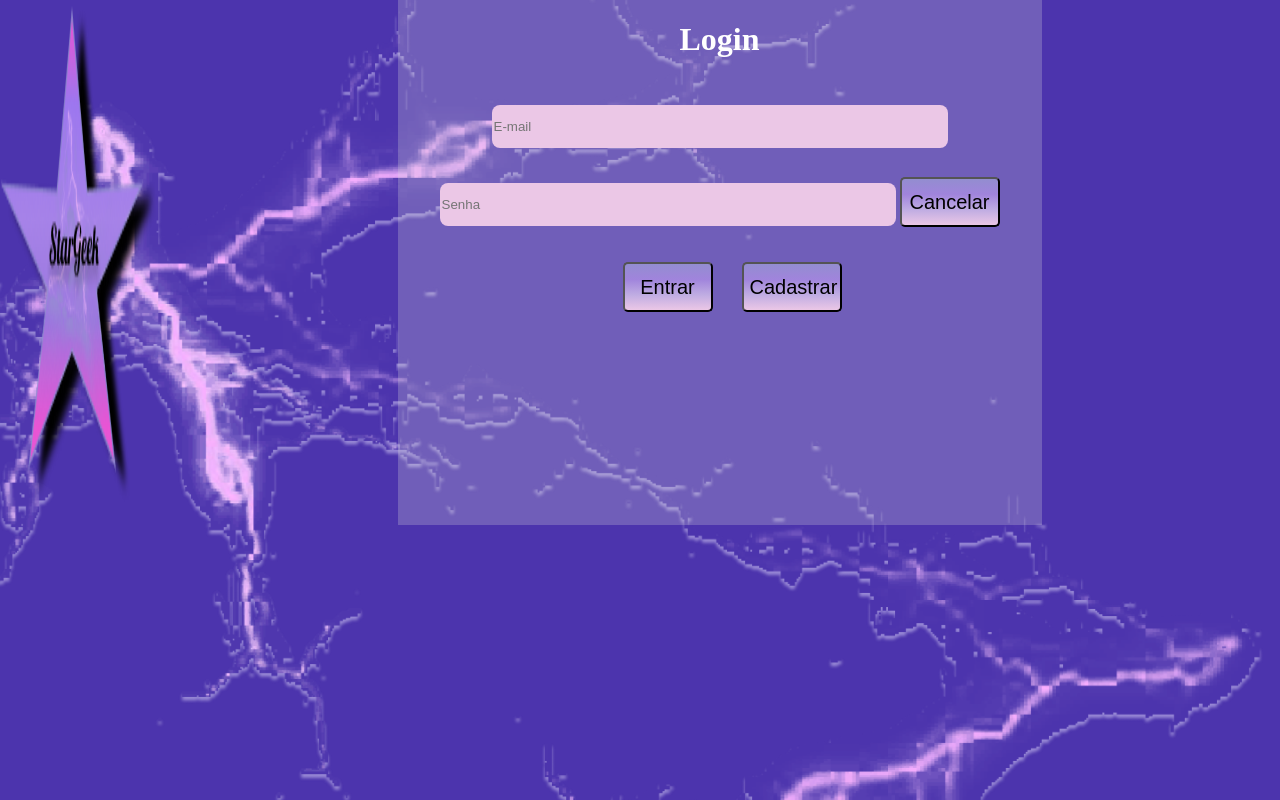
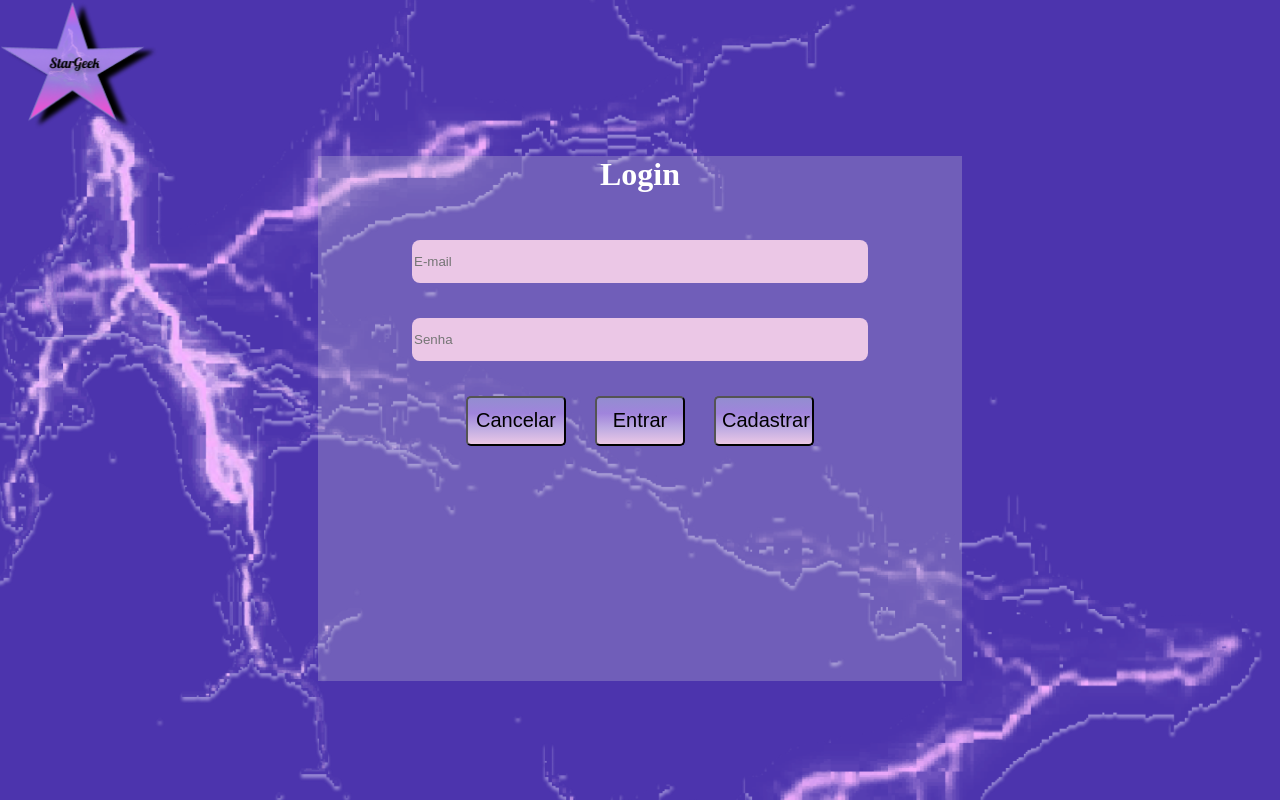
Before and after one commit to LauanyNayara/Stargeek, a plain HTML site: page login.html in a window 1280 px wide. Drawn offline with Linux system fonts and the light colour scheme.

Commit message:
Alteracoes3

```diff
--- a/CSS/style.css
+++ b/CSS/style.css
@@ -461,3 +461,7 @@ div>h1 {
 .footer2{
     width: auto;
 }
+.img{
+    width: 160px;
+    height: 135px;
+}
--- a/login.html
+++ b/login.html
@@ -5,21 +5,22 @@
     <meta http-equiv="X-UA-Compatible" content="IE=edge">
     <meta name="viewport" content="width=device-width, initial-scale=1.0">
     <title>login Stargeek</title>
-    <link rel="stylesheet" href="../Stargeek/CSS/style.css">
+    <link rel="stylesheet" href="CSS/style.css">
 </head>
 <body>
     <header class="header2">
-        <img src="IMG/logo.png" alt="">
+        <img src="IMG/logo.png" class="img" alt="">
+    </header>
         <DIV class="div1">
             <h1>Login</h1>
             <input type="email" placeholder="E-mail" class="email">
-            <input type="password" placeholder="Senha" class="email baixo">
+            <input type="password" placeholder="Senha" class="email baixo"><br>
             <a href="index.html"><input type="button" value="Cancelar" class="Cancelar"></a>
            <a href="conteúdo.html"> <input type="button" value="Entrar" class="Entrar"></a>
            <a href="cadastro.html"> <input type="button" value="Cadastrar" class="Cadastrodemidia"></a>
         </DIV>
 
-    </header>
+
 
 </body>
 </html>
```
